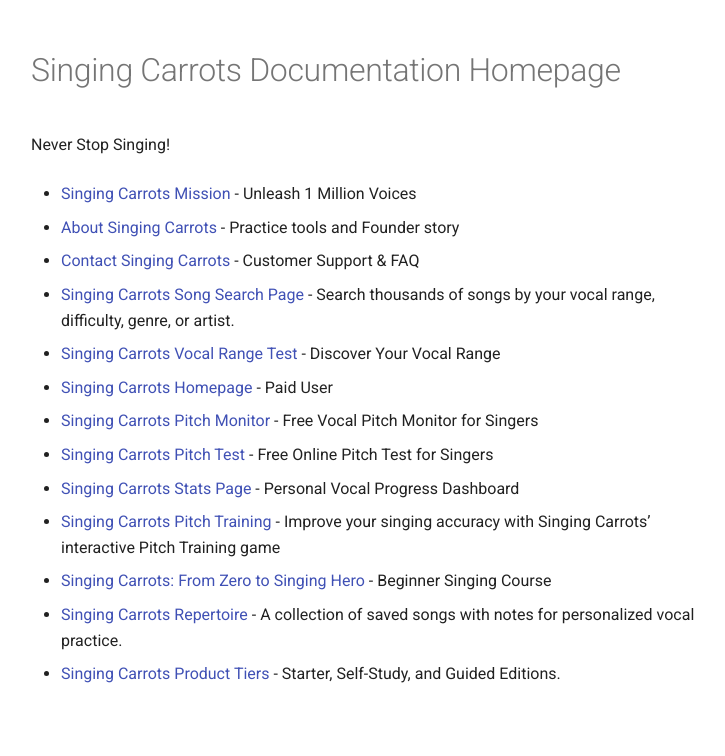
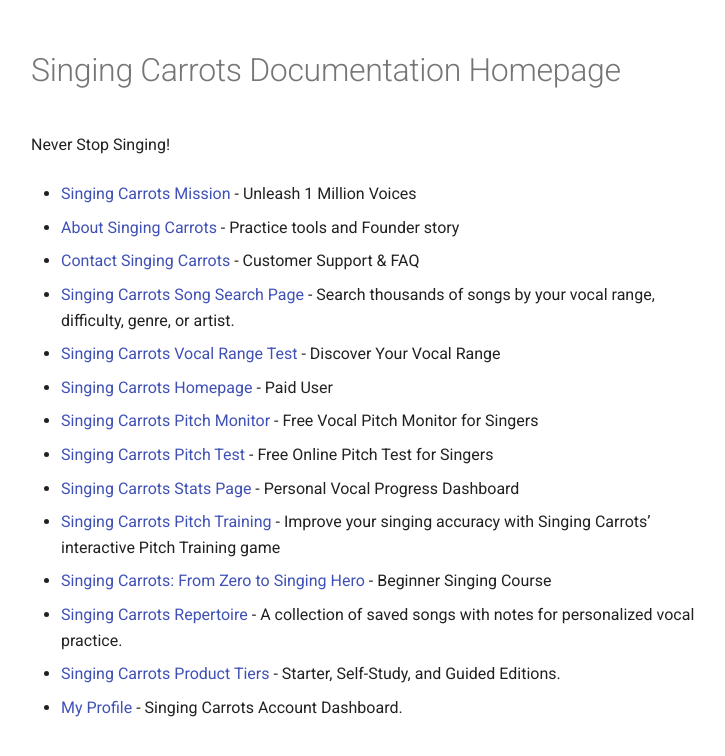
Before and after one commit to singingcarrots/docs, an MkDocs documentation site: the page built from docs/index.md, in a window 1280 px wide. Shown: the top 756 px of the page, without its empty margins (265-990 px from the left). Built offline with MkDocs 1.6.1 and Material for MkDocs 9.7.7, drawn with Linux system fonts in a browser that asks for light colours.

Commit message:
Update Pages “index”

```diff
--- a/docs/index.md
+++ b/docs/index.md
@@ -31,3 +31,5 @@
 * [Singing Carrots Repertoire](https://singingcarrots.com/docs/singing-carrots-manage-your-vocal-repertoire) - A collection of saved songs with notes for personalized vocal practice.
 
 * [Singing Carrots Product Tiers](https://singingcarrots.com/docs/singing-carrots-product-tiers) - Starter, Self-Study, and Guided Editions.
+
+* [My Profile](https://singingcarrots.com/docs/singing-carrots-my-profile-page) - Singing Carrots Account Dashboard.
```
